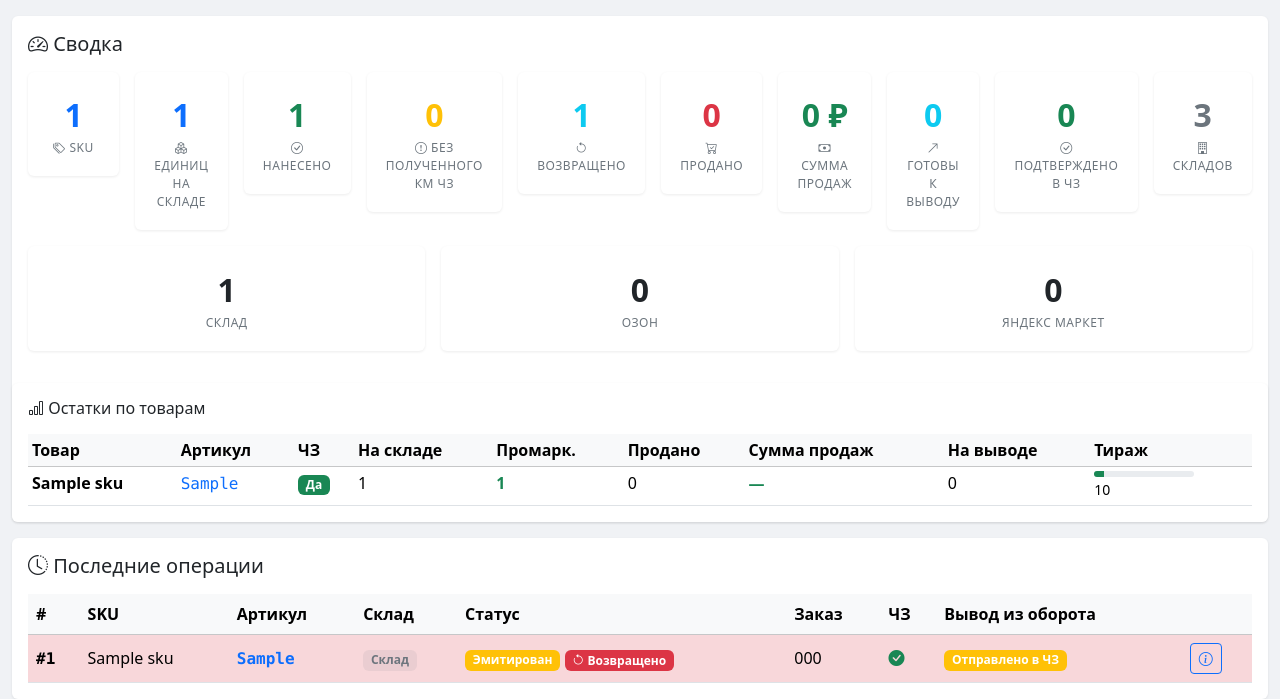
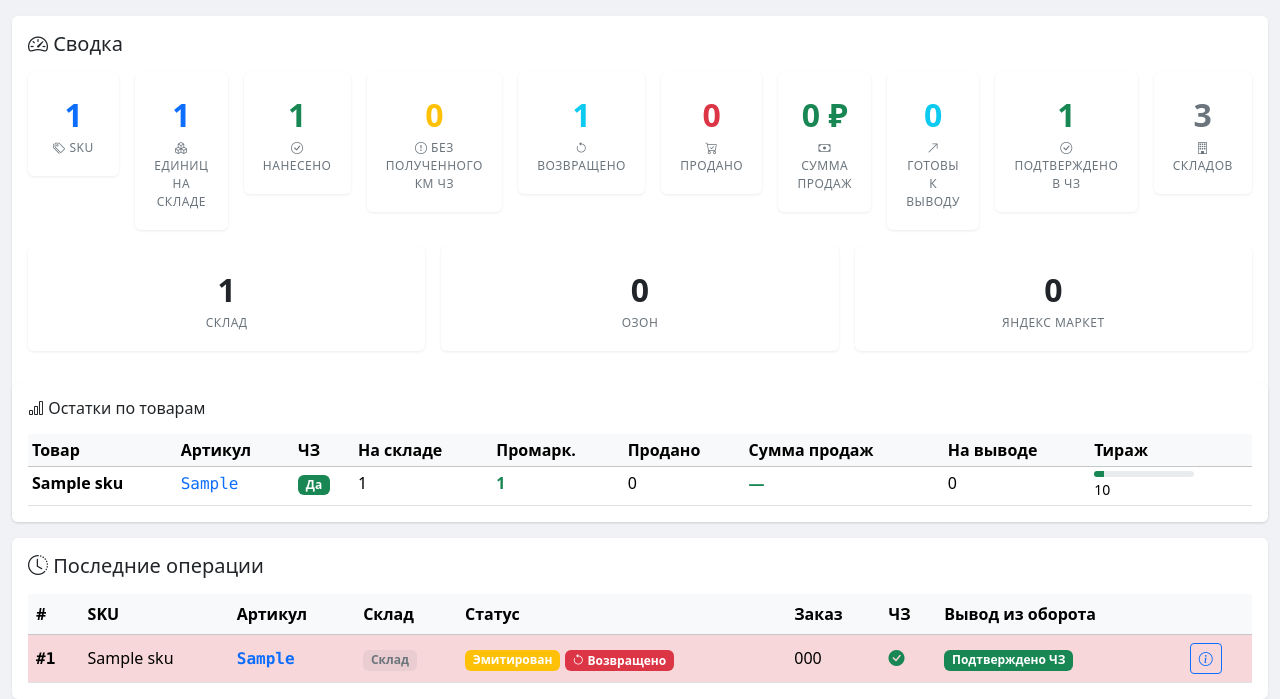
Before and after one commit to akdengi/sklad-cz, a Flask app: page / in a window 1280 px wide. Shown: the part 128-827 px from the top of the page. Run offline with Flask 3, Linux system fonts and the light colour scheme; data comes from the database, SQL or seed files in the repository; tables that the repository leaves empty hold one stand-in row (values such as "Sample post"); data that the repository does not hold is empty; some libraries are stand-ins or nearby versions.

Commit message:
fix: упрощение статусов вывода из оборота, колонка Статус в ЧЗ, проверка статуса, запоминание вкладки
- Убран статус 'Отправлено в ЧЗ', остались 'Не начато' и 'Подтверждено ЧЗ'
- Автоматическое подтверждение отчёта при статусе ЧЗ = Выбыл
- Добавлена колонка 'Статус в ЧЗ' в Остатки и Вывод из оборота
- Переименована колонка 'Статус' в 'Статус отчета' во Выводе из оборота
- Исправлено сбрасывание статуса при проверке ЧЗ в редактировании
- Кнопка возврата теперь работает для статусов 4 и 5
- Активная вкладка сохраняется при перезагрузке страницы
- Миграция данных: disposal_status 2 -> 1

```diff
--- a/app/routes/dashboard.py
+++ b/app/routes/dashboard.py
@@ -49,7 +49,7 @@ def summary():
         Unit.status.in_([4, 5]),
     ).join(SKU).filter(SKU.has_marking == True).count()
     disposal_sent = Unit.query.filter(
-        Unit.disposal_status == 2,
+        Unit.disposal_status == 1,
     ).count()
 
     today = datetime.utcnow().date()
--- a/app/routes/settings.py
+++ b/app/routes/settings.py
@@ -508,9 +508,9 @@ def cz_check_single():
             new_status = CZ_TO_UNIT_STATUS.get(cz_status_raw)
             if new_status is not None and new_status > unit.status:
                 unit.status = new_status
-            if (unit.disposal_status == 2
-                    and cz_status_raw in ('RETIRED', 'WITHDRAWN', 'WRITTEN_OFF')):
-                unit.disposal_status = 3
+            # Если статус ЧЗ "Выбыл" — автоматически подтверждаем отчёт
+            if cz_status_raw in ('RETIRED', 'WITHDRAWN', 'WRITTEN_OFF'):
+                unit.disposal_status = 1
             from app import db
             db.session.commit()
             return jsonify({
@@ -590,9 +590,9 @@ def _do_cz_check_all():
                             new_status = CZ_TO_UNIT_STATUS.get(status)
                             if new_status is not None and new_status > unit_by_code[cis].status:
                                 unit_by_code[cis].status = new_status
-                            if (unit_by_code[cis].disposal_status == 2
-                                    and status in ('RETIRED', 'WITHDRAWN', 'WRITTEN_OFF')):
-                                unit_by_code[cis].disposal_status = 3
+                            # Если статус ЧЗ "Выбыл" — автоматически подтверждаем отчёт
+                            if status in ('RETIRED', 'WITHDRAWN', 'WRITTEN_OFF'):
+                                unit_by_code[cis].disposal_status = 1
                     for code in batch:
                         if code not in found_codes and code in unit_by_code:
                             unit_by_code[code].cz_status = None
--- a/app/routes/units.py
+++ b/app/routes/units.py
@@ -266,26 +266,56 @@ def delete_sale(uid):
     u = Unit.query.get_or_404(uid)
     if u.status not in (4, 5):
         abort(400, "Удаление продажи доступно только для проданных/выбывших товаров")
-    u.status = 0
-    u.sold_date = None
-    u.order_number = None
-    u.disposal_type = None
-    u.disposal_reason = None
-    u.disposal_doc_type = None
-    u.disposal_doc_name = None
-    u.disposal_doc_number = None
-    u.disposal_doc_date = None
-    u.disposal_address = None
-    u.disposal_fias_id = None
-    u.disposal_price = None
-    u.disposal_status = 0
-    u.cz_status = None
-    u.cz_check_date = None
-    u.updated_at = datetime.utcnow()
+
+    # Проверяем, был ли товар перемещен на виртуальный склад при продаже
+    # Если да, нужно найти исходную единицу на физическом складе
+    source_unit = None
+    if u.cz_code:
+        # Ищем исходную единицу без ЧЗ-кода на другом складе с тем же SKU
+        source_unit = Unit.query.filter(
+            Unit.sku_id == u.sku_id,
+            Unit.warehouse_id != u.warehouse_id,
+            Unit.status == 0,
+            or_(Unit.cz_code == None, Unit.cz_code == ''),
+        ).first()
+
+    if source_unit:
+        # Возвращаем ЧЗ-код на исходную единицу
+        source_unit.cz_code = u.cz_code
+        source_unit.cz_offline_valid = u.cz_offline_valid
+        source_unit.updated_at = datetime.utcnow()
+        # Удаляем единицу с виртуального склада
+        db.session.delete(u)
+    else:
+        # Обычный сброс без перемещения между складами
+        u.status = 0
+        u.sold_date = None
+        u.order_number = None
+        u.was_returned = False
+
+        # Очищаем данные вывода из оборота
+        u.disposal_type = None
+        u.disposal_reason = None
+        u.disposal_doc_type = None
+        u.disposal_doc_name = None
+        u.disposal_doc_number = None
+        u.disposal_doc_date = None
+        u.disposal_address = None
+        u.disposal_fias_id = None
+        u.disposal_price = None
+        u.disposal_status = 0
+
+        # Очищаем статус ЧЗ
+        u.cz_status = None
+        u.cz_check_date = None
+        u.cz_offline_valid = None
+
+        u.updated_at = datetime.utcnow()
+
     db.session.commit()
     return jsonify({
-        "unit": u.to_dict(),
-        "message": "Продажа удалена. Если отчет о выбытии был подан в ЧЗ — подайте отчет о возврате.",
+        "unit": (source_unit or u).to_dict(),
+        "message": "Продажа удалена. Товар возвращен на склад. Если отчет о выбытии был подан в ЧЗ — подайте отчет о возврате.",
     })
 
 
@@ -755,8 +785,9 @@ def update_unit(uid):
     u.disposal_fias_id = data.get("disposal_fias_id", u.disposal_fias_id)
     u.disposal_price = data.get("disposal_price", u.disposal_price)
     new_disposal_status = int(data.get("disposal_status") or u.disposal_status)
-    if new_disposal_status == 2 and u.cz_status not in ('RETIRED', 'WITHDRAWN', 'WRITTEN_OFF'):
-        new_disposal_status = 1
+    # Подтверждение ЧЗ возможно только при статусе Выбыл
+    if new_disposal_status == 1 and u.cz_status not in ('RETIRED', 'WITHDRAWN', 'WRITTEN_OFF'):
+        new_disposal_status = 0
     u.disposal_status = new_disposal_status
     u.updated_at = datetime.utcnow()
     try:
--- a/app/utils.py
+++ b/app/utils.py
@@ -32,8 +32,6 @@ DISPOSAL_DOC_TYPES = [
 
 DISPOSAL_STATUSES = [
     "Не начато",
-    "Готов к отправке",
-    "Отправлено в ЧЗ",
     "Подтверждено ЧЗ",
 ]
 
--- a/static/js/app.js
+++ b/static/js/app.js
@@ -35,7 +35,7 @@ const DISPOSAL_REASONS = {
   "market_recall":"Отзыв товара с рынка",
 };
 const DISPOSAL_REASONS_NO_DOCS = ["own_needs","production","gratuitous_transfer","loss","market_recall"];
-const DISPOSAL_STATUSES = ["Не начато","Отправлено в ЧЗ","Подтверждено ЧЗ"];
+const DISPOSAL_STATUSES = ["Не начато","Подтверждено ЧЗ"];
 
 let editingSkuId = null, editingUnitId = null;
 let czDuplicateCheckTimer = null;
@@ -58,9 +58,20 @@ document.addEventListener('DOMContentLoaded', () => {
       link.classList.add('active');
       document.querySelectorAll('.tab').forEach(t => t.classList.add('d-none'));
       document.getElementById('tab-' + link.dataset.tab).classList.remove('d-none');
+      localStorage.setItem('activeTab', link.dataset.tab);
       render();
     });
   });
+  const savedTab = localStorage.getItem('activeTab');
+  if (savedTab) {
+    const target = document.querySelector(`#nav .nav-link[data-tab="${savedTab}"]`);
+    if (target) {
+      document.querySelectorAll('#nav .nav-link').forEach(x => x.classList.remove('active'));
+      target.classList.add('active');
+      document.querySelectorAll('.tab').forEach(t => t.classList.add('d-none'));
+      document.getElementById('tab-' + savedTab).classList.remove('d-none');
+    }
+  }
   document.querySelectorAll('#stock-table th.sortable').forEach(th => {
     th.addEventListener('click', () => toggleSort(th.dataset.sort));
   });
@@ -154,7 +165,7 @@ function statusBadge(s) {
 }
 
 function disposalBadge(s) {
-  const v = ['secondary', 'warning', 'info', 'success'];
+  const v = ['secondary', 'success'];
   return `<span class="badge bg-${v[s] || 'secondary'}">${DISPOSAL_STATUSES[s] || '—'}</span>`;
 }
 
@@ -712,10 +723,8 @@ async function openUnitModal(id, presetSkuId) {
     document.getElementById('unit-sku').value = u.sku_id;
     onUnitSkuChange();
     document.getElementById('unit-cz').value = normalizeCZ(u.cz_code || '').replace(/^\xe8/, '');
-    const czMapped = u.cz_status ? CZ_TO_UNIT_STATUS[u.cz_status] : undefined;
-    const effectiveStatus = czMapped !== undefined ? czMapped : u.status;
-    document.getElementById('unit-status').value = effectiveStatus;
-    document.getElementById('unit-status-select').value = effectiveStatus;
+    document.getElementById('unit-status').value = u.status;
+    document.getElementById('unit-status-select').value = u.status;
     const soldCheck = document.getElementById('unit-sold-check');
     soldCheck.checked = !!u.sold_date;
     document.getElementById('unit-cz-status-display').innerHTML = u.cz_status
@@ -824,10 +833,6 @@ async function czCheckFromEdit() {
       const czName = CZ_STATUS_MAP[r.cz_status] || CZ_STATUS_EXT_MAP[r.cz_status] || r.cz_status;
       czDisplay.innerHTML = czStatusBadge(r.cz_status) + (r.cz_check_date ? ` <small class="text-muted">(${esc(r.cz_check_date)})</small>` : '');
       document.getElementById('unit-cz-status-val').value = r.cz_status || '';
-      if (r.unit_status !== undefined) {
-        document.getElementById('unit-status').value = String(r.unit_status);
-        document.getElementById('unit-status-select').value = String(r.unit_status);
-      }
       if (r.disposal_status !== undefined) {
         document.getElementById('unit-disposal-status').value = String(r.disposal_status);
       }
@@ -959,7 +964,7 @@ async function showUnitDetail(id) {
   let disposalHtml = '';
   if (u.disposal_type && full) {
     disposalHtml = `
-      <div class="modal-disposal ${u.disposal_status >= 1 ? 'border-success' : ''}">
+      <div class="modal-disposal ${u.disposal_status === 1 ? 'border-success' : ''}">
         <h6><i class="bi bi-arrow-up-right"></i> Данные для отчёта о выводе из оборота</h6>
         <p class="mb-1"><strong>Тип операции:</strong> ${DISPOSAL_TYPES[u.disposal_type] || u.disposal_type}</p>
         <p class="mb-1"><strong>Причина:</strong> ${DISPOSAL_REASONS[u.disposal_reason] || u.disposal_reason || '—'}</p>
@@ -1375,6 +1380,7 @@ async function renderStock() {
       <td><span class="text-primary font-monospace fw-semibold">${esc(u.sku_article || '—')}</span></td>
       <td>${warehouseBadge(u.warehouse_name)}</td>
       <td>${statusBadge(u.status)}${u.was_returned ? ' <span class="badge bg-danger"><i class="bi bi-arrow-counterclockwise"></i> Возвраты</span>' : ''}${u.cz_code && u.cz_offline_valid === false ? ' <span class="badge bg-danger" title="Оффлайн-валидация не пройдена"><i class="bi bi-exclamation-triangle"></i></span>' : ''}${u.cz_status && ['BLOCKED', 'UNDEFINED', 'EMPTY'].includes(u.cz_status) ? ' <span class="badge bg-warning text-dark" title="Проблема со статусом в ЧЗ"><i class="bi bi-exclamation-circle"></i></span>' : ''}</td>
+      <td>${u.cz_status ? czStatusBadge(u.cz_status) : '<span class="text-muted">—</span>'}</td>
       <td>${u.cz_code ? `<div class="code-box" style="font-size:10px${u.cz_offline_valid === false ? ';border-color:#e53935;background:#fce4ec' : ''}">${esc(normalizeCZ(u.cz_code).replace(/\xe8/g, '')).replace(/\u001d/g, '<b class="text-danger">␝</b>')}</div>` : '<span class="text-warning"><i class="bi bi-hourglass-split"></i> нет ЧЗ</span>'}</td>
       <td class="text-nowrap">
         <div class="btn-group btn-group-sm">
@@ -1388,7 +1394,7 @@ async function renderStock() {
         </div>
       </td>
     </tr>`;
-  }).join('') || '<tr><td colspan="7" class="text-center text-muted">Нет единиц</td></tr>';
+  }).join('') || '<tr><td colspan="8" class="text-center text-muted">Нет единиц</td></tr>';
 
   renderPagination('stock', stockPage, totalPages, total, 'stockPage');
 }
@@ -1448,7 +1454,7 @@ async function renderSold() {
         <button class="btn btn-outline-primary btn-sm" onclick="showUnitDetail(${u.id})" title="Подробнее"><i class="bi bi-info-circle"></i></button>
         <button class="btn btn-outline-secondary btn-sm" onclick="openUnitModal(${u.id})" title="Изменить"><i class="bi bi-pencil"></i></button>
         <button class="btn btn-outline-info btn-sm" onclick="openLabelsForUnit(${u.sku_id},${u.id})" title="Этикетка"><i class="bi bi-tag"></i></button>
-        ${u.status === 5 && u.disposal_status === 3 ? `<button class="btn btn-outline-warning btn-sm" onclick="openReturnModal(${u.id})" title="Вернуть на склад"><i class="bi bi-arrow-counterclockwise"></i></button>` : ''}
+        ${[4,5].includes(u.status) && u.disposal_status === 1 && ['RETIRED','WITHDRAWN','WRITTEN_OFF'].includes(u.cz_status) ? `<button class="btn btn-outline-warning btn-sm" onclick="openReturnModal(${u.id})" title="Вернуть на склад"><i class="bi bi-arrow-counterclockwise"></i></button>` : ''}
         <button class="btn btn-outline-danger btn-sm" onclick="openDeleteSaleModal(${u.id})" title="Удалить продажу"><i class="bi bi-trash"></i></button>
       </td>
     </tr>`;
@@ -1549,13 +1555,14 @@ async function renderDisposal() {
       <td>${fmtDate(u.disposal_doc_date)}${deadlineBadge}</td>
       <td>${u.disposal_price ? u.disposal_price.toFixed(2) : '—'}</td>
       <td>${disposalBadge(u.disposal_status)}</td>
+      <td>${u.cz_status ? czStatusBadge(u.cz_status) : '<span class="text-muted">—</span>'}</td>
       <td class="text-nowrap">
         <button class="btn btn-outline-primary btn-sm" onclick="showUnitDetail(${u.id})" title="Подробнее"><i class="bi bi-info-circle"></i></button>
         <button class="btn btn-outline-secondary btn-sm" onclick="openUnitModal(${u.id})" title="Изменить"><i class="bi bi-pencil"></i></button>
-        ${[4,5].includes(u.status) && u.disposal_status === 2 && ['RETIRED','WITHDRAWN','WRITTEN_OFF'].includes(u.cz_status) ? `<button class="btn btn-outline-warning btn-sm" onclick="openReturnModal(${u.id})" title="Вернуть в оборот"><i class="bi bi-arrow-counterclockwise"></i></button>` : ''}
+        ${[4,5].includes(u.status) && u.disposal_status === 1 && ['RETIRED','WITHDRAWN','WRITTEN_OFF'].includes(u.cz_status) ? `<button class="btn btn-outline-warning btn-sm" onclick="openReturnModal(${u.id})" title="Вернуть в оборот"><i class="bi bi-arrow-counterclockwise"></i></button>` : ''}
       </td>
     </tr>`;
-  }).join('') || '<tr><td colspan="11" class="text-center text-muted">Нет единиц для вывода из оборота</td></tr>';
+  }).join('') || '<tr><td colspan="12" class="text-center text-muted">Нет единиц для вывода из оборота</td></tr>';
 
   renderPagination('disposal', disposalPage, totalPages, data.total, 'disposalPage');
 }
--- a/templates/index.html
+++ b/templates/index.html
@@ -209,6 +209,7 @@ body { background: #f0f2f5; }
         <th class="sortable" data-sort="article">Артикул <i class="bi bi-arrow-down-up small"></i></th>
         <th class="sortable" data-sort="warehouse">Склад <i class="bi bi-arrow-down-up small"></i></th>
         <th class="sortable" data-sort="status">Статус <i class="bi bi-arrow-down-up small"></i></th>
+        <th>Статус в ЧЗ</th>
         <th>Код ЧЗ</th><th>Действия</th>
       </tr></thead>
       <tbody></tbody>
@@ -268,7 +269,7 @@ body { background: #f0f2f5; }
         <select class="form-select form-select-sm" id="disposal-status-filter">
           <option value="all">Все</option>
           <option value="0">Не начато</option>
-          <option value="1">Отправлено в ЧЗ</option><option value="2">Подтверждено ЧЗ</option>
+          <option value="1">Подтверждено ЧЗ</option>
         </select>
       </div>
       <div class="col-auto"><label class="form-label small fw-semibold">Дата с</label><div class="input-group input-group-sm"><input type="text" class="form-control" id="disposal-date-from" placeholder="дд.мм.гггг" style="width:110px" readonly><input type="date" class="d-none" id="disposal-date-from-pick"><button class="btn btn-outline-secondary" type="button" onclick="openDatePicker('disposal-date-from')"><i class="bi bi-calendar3"></i></button></div></div>
@@ -286,7 +287,7 @@ body { background: #f0f2f5; }
     </div>
     <div class="table-responsive">
     <table class="table table-hover align-middle mb-0" id="disposal-table">
-      <thead class="table-light"><tr><th>ID</th><th>SKU</th><th>Код ЧЗ</th><th>Склад</th><th>Тип операции</th><th>Причина</th><th>Документ</th><th>Дата</th><th>Цена</th><th>Статус</th><th></th></tr></thead>
+      <thead class="table-light"><tr><th>ID</th><th>SKU</th><th>Код ЧЗ</th><th>Склад</th><th>Тип операции</th><th>Причина</th><th>Документ</th><th>Дата</th><th>Цена</th><th>Статус отчета</th><th>Статус в ЧЗ</th><th></th></tr></thead>
       <tbody></tbody>
     </table>
     </div>
@@ -668,7 +669,7 @@ body { background: #f0f2f5; }
             <div class="col-md-4"><label class="form-label small fw-semibold">Статус отчёта</label>
               <select class="form-select form-select-sm" id="unit-disposal-status">
                 <option value="0">Не начато</option>
-                <option value="1">Отправлено в ЧЗ</option><option value="2">Подтверждено ЧЗ</option>
+                <option value="1">Подтверждено ЧЗ</option>
               </select>
             </div>
           </div>
```
